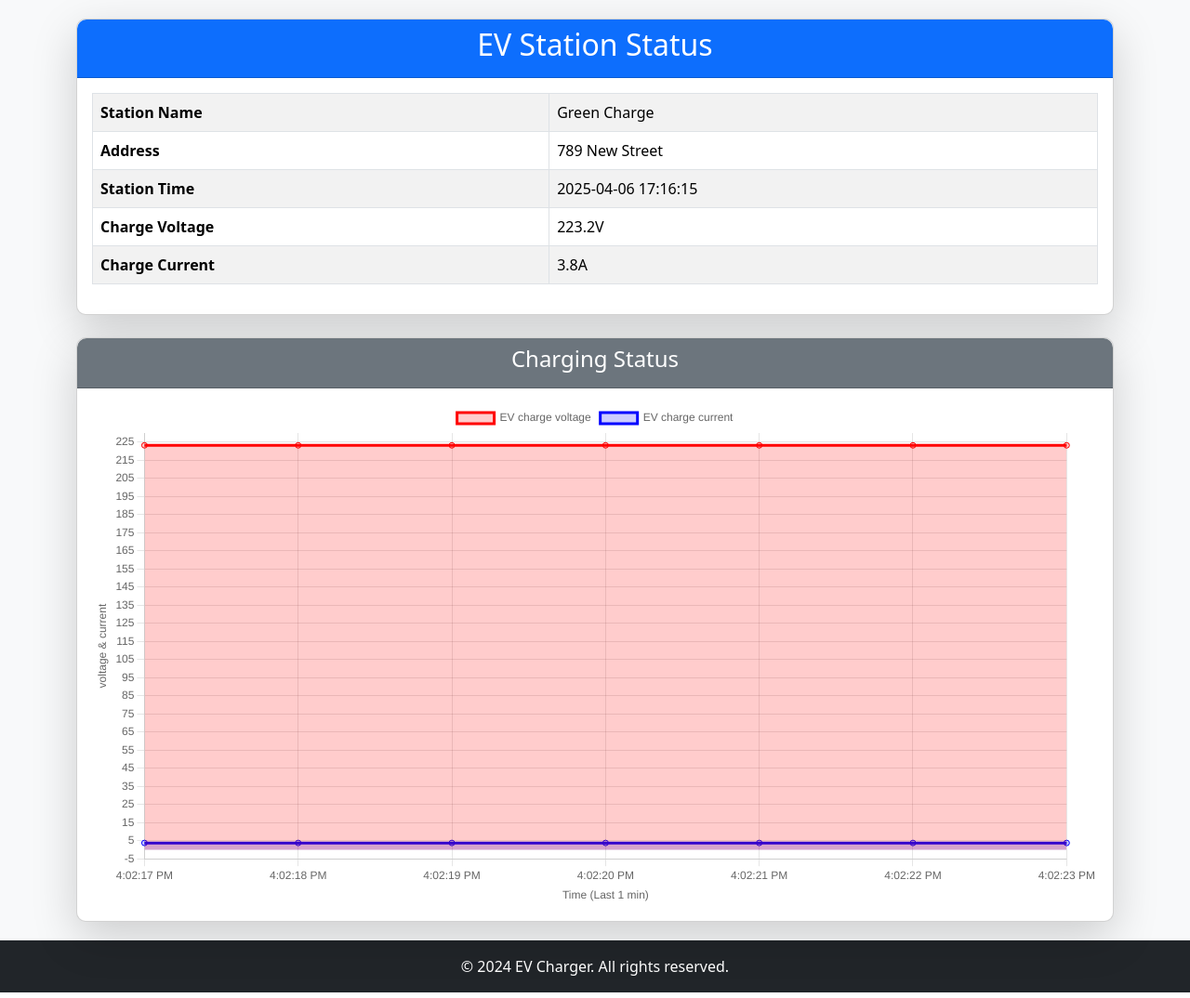
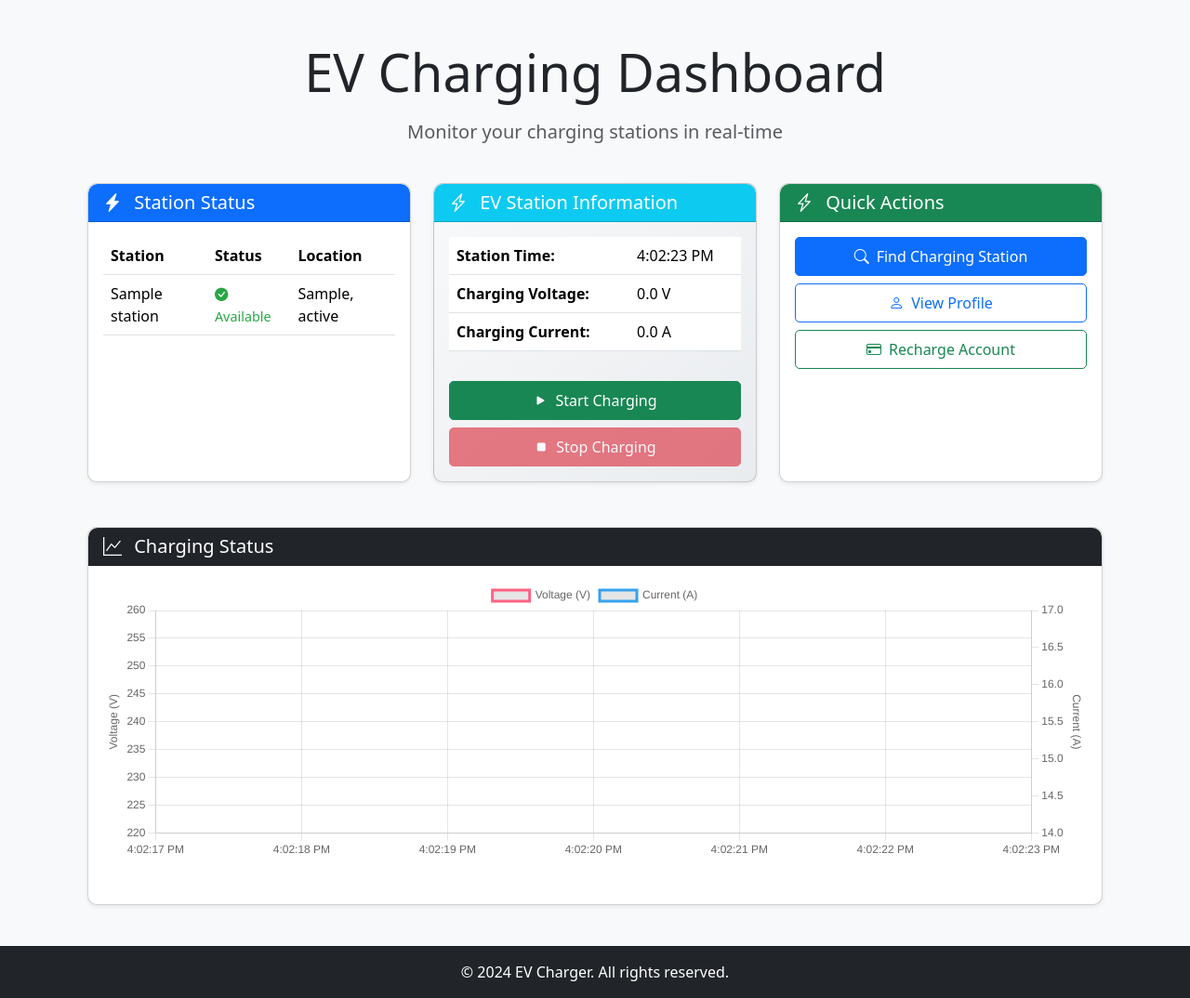
Before and after one commit to gouravkalye/ev-station, a Django app: page / in a window 1280 px wide. Shown: the part 58-1132 px from the top of the page at 93% size. Run offline with Django 5.2, Linux system fonts and the light colour scheme; a user stored in the database is signed in; data comes from the database, SQL or seed files in the repository; tables that the repository leaves empty hold one stand-in row (values such as "Sample post"); some libraries are stand-ins or nearby versions.

Commit message:
charge start stop button added

```diff
--- a/ev/templates/ev/home.html
+++ b/ev/templates/ev/home.html
@@ -3,49 +3,168 @@
 {% block title %}Home - EV Charger{% endblock %}
 
 {% block extra_css %}
-<link href="https://cdn.jsdelivr.net/npm/bootstrap-icons@1.7.2/font/bootstrap-icons.css" rel="stylesheet">
+<link rel="stylesheet" href="https://cdn.jsdelivr.net/npm/bootstrap-icons@1.11.3/font/bootstrap-icons.min.css">
+<style>
+    .status-card {
+        transition: transform 0.2s;
+    }
+    .status-card:hover {
+        transform: translateY(-5px);
+    }
+    .chart-container {
+        position: relative;
+        height: 300px;
+        margin-bottom: 2rem;
+    }
+    .station-status {
+        font-size: 0.9rem;
+    }
+    .station-status.available {
+        color: #28a745;
+    }
+    .station-status.unavailable {
+        color: #dc3545;
+    }
+    .server-info-card {
+        background: linear-gradient(135deg, #f8f9fa 0%, #e9ecef 100%);
+    }
+</style>
 {% endblock %}
 
 {% block content %}
-<div class="card shadow-lg mb-4">
-    <div class="card-header bg-primary text-white text-center">
-        <h2>EV Station Status</h2>
+<div class="container py-4">
+    <!-- Header Section -->
+    <div class="row mb-4">
+        <div class="col-12">
+            <h1 class="display-4 text-center mb-3">EV Charging Dashboard</h1>
+            <p class="lead text-center text-muted">Monitor your charging stations in real-time</p>
+        </div>
+    </div>
+
+    <!-- Main Content -->
+    <div class="row">
+        <!-- Left Column - Station Status -->
+        <div class="col-md-4 mb-4">
+            <div class="card shadow-sm h-100">
+                <div class="card-header bg-primary text-white">
+                    <h5 class="card-title mb-0">
+                        <i class="bi bi-lightning-charge-fill me-2"></i>
+                        Station Status
+                    </h5>
                 </div>
                 <div class="card-body">
-        <table class="table table-striped table-bordered">
+                    <div class="table-responsive">
+                        <table class="table table-hover">
+                            <thead>
+                                <tr>
+                                    <th>Station</th>
+                                    <th>Status</th>
+                                    <th>Location</th>
+                                </tr>
+                            </thead>
+                            <tbody>
+                                {% for station in stations %}
+                                <tr>
+                                    <td>{{ station.name }}</td>
+                                    <td>
+                                        <span class="station-status {% if station.is_available %}available{% else %}unavailable{% endif %}">
+                                            <i class="bi {% if station.is_available %}bi-check-circle-fill{% else %}bi-x-circle-fill{% endif %}"></i>
+                                            {% if station.is_available %}Available{% else %}In Use{% endif %}
+                                        </span>
+                                    </td>
+                                    <td>{{ station.city }}, {{ station.state }}</td>
+                                </tr>
+                                {% endfor %}
+                            </tbody>
+                        </table>
+                    </div>
+                </div>
+            </div>
+        </div>
+
+        <!-- Middle Column - EV Station Info -->
+        <div class="col-md-4 mb-4">
+            <div class="card shadow-sm h-100 server-info-card">
+                <div class="card-header bg-info text-white">
+                    <h5 class="card-title mb-0">
+                        <i class="bi bi-lightning-charge me-2"></i>
+                        EV Station Information
+                    </h5>
+                </div>
+                <div class="card-body">
+                    <div class="table-responsive">
+                        <table class="table">
                             <tbody>
                                 <tr>
-                    <th scope="row">Station Name</th>
-                    <td id="station-name">{{ stations.name}}</td>
+                                    <th>Station Time:</th>
+                                    <td id="station-time">Loading...</td>
                                 </tr>
                                 <tr>
-                    <th scope="row">Address</th>
-                    <td id="station-address">{{ stations.address }}</td>
+                                    <th>Charging Voltage:</th>
+                                    <td id="charging-voltage">Loading...</td>
                                 </tr>
                                 <tr>
-                    <th scope="row">Station Time</th>
-                    <td id="server-time">Loading...</td>
-                </tr>
-                <tr>
-                    <th scope="row">Charge Voltage</th>
-                    <td id="soc-temp">Loading...</td>
-                </tr>
-                <tr>
-                    <th scope="row">Charge Current</th>
-                    <td id="gpu-temp">Loading...</td>
+                                    <th>Charging Current:</th>
+                                    <td id="charging-current">Loading...</td>
                                 </tr>
                             </tbody>
                         </table>
                     </div>
+                    <div class="mt-3">
+                        <button id="startCharging" class="btn btn-success w-100 mb-2">
+                            <i class="bi bi-play-fill me-2"></i>Start Charging
+                        </button>
+                        <button id="stopCharging" class="btn btn-danger w-100" disabled>
+                            <i class="bi bi-stop-fill me-2"></i>Stop Charging
+                        </button>
+                    </div>
+                </div>
+            </div>
         </div>
 
-<!-- Chart Container -->
-<div class="card shadow-lg">
-    <div class="card-header bg-secondary text-white text-center">
-        <h4>Charging Status</h4>
+        <!-- Right Column - Quick Actions -->
+        <div class="col-md-4 mb-4">
+            <div class="card shadow-sm h-100">
+                <div class="card-header bg-success text-white">
+                    <h5 class="card-title mb-0">
+                        <i class="bi bi-lightning-charge me-2"></i>
+                        Quick Actions
+                    </h5>
                 </div>
                 <div class="card-body">
-        <canvas id="tempChart"></canvas>
+                    <div class="d-grid gap-2">
+                        <a href="{% url 'station' %}" class="btn btn-primary">
+                            <i class="bi bi-search me-2"></i>Find Charging Station
+                        </a>
+                        <a href="{% url 'user_profile' %}" class="btn btn-outline-primary">
+                            <i class="bi bi-person me-2"></i>View Profile
+                        </a>
+                        <a href="{% url 'recharge_account' %}" class="btn btn-outline-success">
+                            <i class="bi bi-credit-card me-2"></i>Recharge Account
+                        </a>
+                    </div>
+                </div>
+            </div>
+        </div>
+    </div>
+
+    <!-- Chart Section -->
+    <div class="row mt-4">
+        <div class="col-12">
+            <div class="card shadow-sm">
+                <div class="card-header bg-dark text-white">
+                    <h5 class="card-title mb-0">
+                        <i class="bi bi-graph-up me-2"></i>
+                        Charging Status
+                    </h5>
+                </div>
+                <div class="card-body">
+                    <div class="chart-container">
+                        <canvas id="chargingChart"></canvas>
+                    </div>
+                </div>
+            </div>
+        </div>
     </div>
 </div>
 {% endblock %}
@@ -53,93 +172,122 @@
 {% block extra_js %}
 <script src="https://cdn.jsdelivr.net/npm/chart.js"></script>
 <script>
-    const timeLabels = [];  // Stores time values (1-minute window)
-    const socTemps = [];    // Stores SoC temperatures
-    const gpuTemps = [];    // Stores GPU temperatures
+    let isCharging = false;
+    let voltage = 230;
+    let current = 15;
 
-    const ctx = document.getElementById("tempChart").getContext("2d");
-
-    const tempChart = new Chart(ctx, {
-        type: "line",
+    // Initialize chart
+    const ctx = document.getElementById('chargingChart').getContext('2d');
+    const chart = new Chart(ctx, {
+        type: 'line',
         data: {
-            labels: timeLabels,
+            labels: [],
             datasets: [
                 {
-                    label: "EV charge voltage",
-                    data: socTemps,
-                    borderColor: "red",
-                    backgroundColor: "rgba(255, 0, 0, 0.2)",
-                    fill: true,
-                    tension: 0.4
+                    label: 'Voltage (V)',
+                    data: [],
+                    borderColor: 'rgb(255, 99, 132)',
+                    tension: 0.1,
+                    fill: false,
+                    yAxisID: 'y'
                 },
                 {
-                    label: "EV charge current",
-                    data: gpuTemps,
-                    borderColor: "blue",
-                    backgroundColor: "rgba(0, 0, 255, 0.2)",
-                    fill: true,
-                    tension: 0.4
+                    label: 'Current (A)',
+                    data: [],
+                    borderColor: 'rgb(54, 162, 235)',
+                    tension: 0.1,
+                    fill: false,
+                    yAxisID: 'y1'
                 }
             ]
         },
         options: {
             responsive: true,
-            animation: {
-                duration: 500,
-                easing: "easeInOutQuad"
+            maintainAspectRatio: false,
+            interaction: {
+                mode: 'index',
+                intersect: false,
             },
             scales: {
-                x: {
-                    title: { display: true, text: "Time (Last 1 min)" },
-                    ticks: {
-                        maxTicksLimit: 10
+                y: {
+                    type: 'linear',
+                    display: true,
+                    position: 'left',
+                    title: {
+                        display: true,
+                        text: 'Voltage (V)'
+                    },
+                    min: 220,
+                    max: 260
+                },
+                y1: {
+                    type: 'linear',
+                    display: true,
+                    position: 'right',
+                    title: {
+                        display: true,
+                        text: 'Current (A)'
+                    },
+                    min: 14,
+                    max: 17,
+                    grid: {
+                        drawOnChartArea: false
                     }
-                },
-                y: {
-                    title: { display: true, text: "voltage & current" },
-                    ticks: { stepSize: 5 },
-                    beginAtZero: false
                 }
             }
         }
     });
 
+    // Update station information
     function updateServerInfo() {
-        fetch("/server-info/")
-            .then(response => response.json())
-            .then(data => {
-                document.getElementById("server-time").textContent = data.server_time;
-
-                const socTemp = data.voltage_info || 0;
-                const gpuTemp = data.current_info || 0;
-
-                document.getElementById("soc-temp").textContent = `${(socTemp * 2).toFixed(1)}V`;
-                document.getElementById("gpu-temp").textContent = `${(gpuTemp / 10).toFixed(1)}A`;
-
-                const currentTime = new Date().toLocaleTimeString();
-
-                if (timeLabels.length >= 60) {
-                    timeLabels.shift();
-                    socTemps.shift();
-                    gpuTemps.shift();
+        // Generate random values within range
+        if (isCharging) {
+            voltage = 230 + Math.random() * 20; // Random between 230-250
+            current = 15 + Math.random(); // Random between 15-16
+        } else {
+            voltage = 0;
+            current = 0;
         }
 
-                timeLabels.push(currentTime);
-                socTemps.push((socTemp*2).toFixed(2));
-                gpuTemps.push(parseFloat((gpuTemp / 10).toFixed(2)));
+        // Update display
+        document.getElementById('station-time').textContent = new Date().toLocaleTimeString();
+        document.getElementById('charging-voltage').textContent = voltage.toFixed(1) + ' V';
+        document.getElementById('charging-current').textContent = current.toFixed(1) + ' A';
 
-                // Dynamically adjust Y-axis
-                const minTemp = Math.min(...socTemps, ...gpuTemps);
-                const maxTemp = Math.max(...socTemps, ...gpuTemps);
-                tempChart.options.scales.y.min = Math.floor(minTemp / 5) * 5 - 5;
-                tempChart.options.scales.y.max = Math.ceil(maxTemp / 5) * 5 + 5;
+        // Update chart
+        const time = new Date().toLocaleTimeString();
 
-                tempChart.update("none");
-            })
-            .catch(error => console.error("Error fetching server info:", error));
+        // Add new data points
+        chart.data.labels.push(time);
+        chart.data.datasets[0].data.push(voltage);
+        chart.data.datasets[1].data.push(current);
+
+        // Keep only last 20 data points
+        if (chart.data.labels.length > 20) {
+            chart.data.labels.shift();
+            chart.data.datasets[0].data.shift();
+            chart.data.datasets[1].data.shift();
         }
 
+        // Update chart
+        chart.update('none');
+    }
+
+    // Start/Stop charging buttons
+    document.getElementById('startCharging').addEventListener('click', function() {
+        isCharging = true;
+        this.disabled = true;
+        document.getElementById('stopCharging').disabled = false;
+    });
+
+    document.getElementById('stopCharging').addEventListener('click', function() {
+        isCharging = false;
+        this.disabled = true;
+        document.getElementById('startCharging').disabled = false;
+    });
+
+    // Update every second
     setInterval(updateServerInfo, 1000);
-    document.addEventListener("DOMContentLoaded", updateServerInfo);
+    updateServerInfo(); // Initial update
 </script>
 {% endblock %}
--- a/ev/urls.py
+++ b/ev/urls.py
@@ -1,17 +1,20 @@
 from django.urls import path
-from .views import home  # Import a view
-from .views import get_server_time
-from .views import server_info
-from .views import register, user_login, user_logout, ev_station_list, get_cities, user_profile
+from . import views
 
 urlpatterns = [
-    path('', home, name='home'),
-    path("server-time/", get_server_time, name="server_time"),
-    path("server-info/", server_info, name="server_info"),
-    path('register/', register, name='register'),
-    path('login/', user_login, name='login'),
-    path('logout/',user_logout, name='logout'),
-    path("station/", ev_station_list, name="station"),
-    path('get-cities/', get_cities, name="get_cities"),
-    path('user/', user_profile, name='user_profile'),
+    path('', views.home, name='home'),
+    path('station/', views.station, name='station'),
+    path('profile/', views.user_profile, name='user_profile'),
+    path('update-profile/', views.update_profile, name='update_profile'),
+    path('update-preferences/', views.update_preferences, name='update_preferences'),
+    path('recharge/', views.recharge_account, name='recharge_account'),
+    path('start-charging/<int:station_id>/', views.start_charging, name='start_charging'),
+    path('stop-charging/<int:session_id>/', views.stop_charging, name='stop_charging'),
+    path('get-cities/', views.get_cities, name='get_cities'),
+    path('server-time/', views.get_server_time, name='server_time'),
+    path('server-info/', views.server_info, name='server_info'),
+    # Authentication URLs
+    path('login/', views.user_login, name='login'),
+    path('logout/', views.user_logout, name='logout'),
+    path('register/', views.register, name='register'),
 ]
--- a/ev/views.py
+++ b/ev/views.py
@@ -6,21 +6,57 @@ from django.contrib.auth.models import User
 from django.contrib.auth import authenticate, login, logout
 from django.contrib import messages
 from django.contrib.auth.decorators import login_required
-from .models import EvStation
+from .models import Station, UserProfile, ChargingSession, UserPreferences
 import random
+from django.views.decorators.http import require_POST
+from django.utils import timezone
+from decimal import Decimal
 
 
-@login_required(login_url='login')  # Redirect to login page if not authenticated
+@login_required
 def home(request):
     # Check if the request is AJAX or explicitly asks for JSON
     if request.headers.get('X-Requested-With') == 'XMLHttpRequest' or request.GET.get('format') == 'json':
-        ev_stations = EvStation.objects.all().values("name", "address", "city", "state", "zip_code")
-        return JsonResponse(list(ev_stations), safe=False)  # Convert QuerySet to list
+        stations = Station.objects.all().values("name", "address", "city", "state", "zip_code")
+        return JsonResponse(list(stations), safe=False)
 
     # For normal page rendering
-    ev_stations = list(EvStation.objects.all())
-    station = ev_stations[0]
-    return render(request, "ev/home.html", {"stations": station})
+    stations = Station.objects.all()
+    context = {
+        'stations': stations,
+    }
+    return render(request, "ev/home.html", context)
+
+def station(request):
+    state = request.GET.get("state", "")
+    city = request.GET.get("city", "")
+
+    # Fetch all stations
+    stations = Station.objects.all()
+
+    # Apply filters if selected
+    if state:
+        stations = stations.filter(state__iexact=state)
+    if city:
+        stations = stations.filter(city__iexact=city)
+
+    # Get all distinct states
+    states = Station.objects.values_list("state", flat=True).distinct()
+
+    # Get distinct cities
+    if state:
+        cities = list(Station.objects.filter(state__iexact=state).values_list("city", flat=True).distinct())
+    else:
+        cities = []
+
+    context = {
+        "stations": stations,
+        "states": states,
+        "cities": cities,
+        "selected_state": state,
+        "selected_city": city,
+    }
+    return render(request, "ev/station.html", context)
 
 # Create your views here.
 
@@ -84,7 +120,7 @@ def ev_station_list(request):
     city = request.GET.get("city", "")
 
     # Fetch all EV stations
-    stations = EvStation.objects.all()
+    stations = Station.objects.all()
 
     # Apply filters if selected
     if state:
@@ -93,13 +129,13 @@ def ev_station_list(request):
         stations = stations.filter(city__iexact=city)
 
     # Get all distinct states
-    states = EvStation.objects.values_list("state", flat=True).distinct()
+    states = Station.objects.values_list("state", flat=True).distinct()
 
     # Get distinct cities
     if state:
-        cities = list(EvStation.objects.filter(state__iexact=state).values_list("city", flat=True).distinct())
+        cities = list(Station.objects.filter(state__iexact=state).values_list("city", flat=True).distinct())
     else:
-        cities = list(EvStation.objects.values_list("city", flat=True).distinct())
+        cities = list(Station.objects.values_list("city", flat=True).distinct())
 
     print(f"Selected state: {state}, Cities: {cities}")  # Debugging
 
@@ -115,26 +151,126 @@ def ev_station_list(request):
 def get_cities(request):
     state = request.GET.get("state", "")
     if state:
-        cities = list(EvStation.objects.filter(state__iexact=state).values_list("city", flat=True).distinct())
+        cities = list(Station.objects.filter(state__iexact=state).values_list("city", flat=True).distinct())
     else:
         cities = []
 
     return JsonResponse({"cities": cities})
 
-@login_required(login_url='login')
+@login_required
 def user_profile(request):
-    # Get user's charging sessions (you'll need to implement this model later)
-    charging_sessions = []  # Placeholder for now
+    # Get or create user profile and preferences
+    profile, created = UserProfile.objects.get_or_create(user=request.user)
+    preferences, created = UserPreferences.objects.get_or_create(user=request.user)
 
-    # Calculate statistics (placeholder values for now)
-    total_sessions = 25
-    total_energy = 250
-    total_spent = 125.50
+    # Get recent charging sessions
+    recent_sessions = ChargingSession.objects.filter(user=request.user).order_by('-start_time')[:5]
 
-    return render(request, 'ev/user.html', {
-        'user': request.user,
-        'charging_sessions': charging_sessions,
-        'total_sessions': total_sessions,
-        'total_energy': total_energy,
-        'total_spent': total_spent
-    })
+    context = {
+        'profile': profile,
+        'preferences': preferences,
+        'recent_sessions': recent_sessions,
+    }
+    return render(request, 'ev/user.html', context)
+
+@login_required
+@require_POST
+def update_profile(request):
+    profile = request.user.profile
+    profile.save()
+    messages.success(request, 'Profile updated successfully!')
+    return redirect('user_profile')
+
+@login_required
+@require_POST
+def update_preferences(request):
+    preferences = request.user.preferences
+    preferences.preferred_station_type = request.POST.get('preferred_station_type', 'BOTH')
+    preferences.low_balance_alert = Decimal(request.POST.get('low_balance_alert', 20.00))
+    preferences.save()
+    messages.success(request, 'Preferences updated successfully!')
+    return redirect('user_profile')
+
+@login_required
+@require_POST
+def recharge_account(request):
+    try:
+        amount = Decimal(request.POST.get('amount', 0))
+        if amount <= 0:
+            raise ValueError("Amount must be greater than 0")
+
+        profile = request.user.profile
+        profile.account_balance += amount
+        profile.save()
+
+        messages.success(request, f'Account recharged successfully with ${amount}!')
+    except (ValueError, TypeError) as e:
+        messages.error(request, str(e))
+
+    return redirect('user_profile')
+
+@login_required
+def start_charging(request, station_id):
+    try:
+        station = Station.objects.get(id=station_id, is_available=True)
+        profile = request.user.profile
+
+        # Check if user has sufficient balance
+        if profile.account_balance < Decimal('10.00'):
+            messages.error(request, 'Insufficient balance. Please recharge your account.')
+            return redirect('station')
+
+        # Create new charging session
+        session = ChargingSession.objects.create(
+            user=request.user,
+            station=station,
+            start_time=timezone.now()
+        )
+
+        # Update station availability
+        station.is_available = False
+        station.save()
+
+        messages.success(request, f'Charging started at {station.name}')
+        return redirect('home')
+
+    except Station.DoesNotExist:
+        messages.error(request, 'Station not available')
+        return redirect('station')
+
+@login_required
+def stop_charging(request, session_id):
+    try:
+        session = ChargingSession.objects.get(id=session_id, user=request.user, status='in_progress')
+        profile = request.user.profile
+
+        # Calculate energy consumed and cost
+        duration = session.duration()
+        hours = duration.total_seconds() / 3600
+        energy_consumed = Decimal(str(hours * 7.2))  # Assuming 7.2kW charging rate
+        cost = energy_consumed * Decimal('0.15')  # Assuming $0.15 per kWh
+
+        # Update session
+        session.end_time = timezone.now()
+        session.energy_consumed = energy_consumed
+        session.cost = cost
+        session.status = 'completed'
+        session.save()
+
+        # Update station availability
+        session.station.is_available = True
+        session.station.save()
+
+        # Update user profile
+        profile.account_balance -= cost
+        profile.total_sessions += 1
+        profile.total_energy_consumed += energy_consumed
+        profile.total_amount_spent += cost
+        profile.save()
+
+        messages.success(request, f'Charging completed. Energy consumed: {energy_consumed:.2f} kWh, Cost: ${cost:.2f}')
+        return redirect('user_profile')
+
+    except ChargingSession.DoesNotExist:
+        messages.error(request, 'Invalid charging session')
+        return redirect('user_profile')
```
Also changed, not shown: ev/admin.py (+22 -8 lines), ev/models.py (+69 -13 lines), db.sqlite3, ev/migrations/0004_station_userprofile_userpreferences_chargingsession.py (added), ev/migrations/0005_delete_charger_delete_evstation.py (added). Lines whose indentation alone changed are shown as unchanged.
